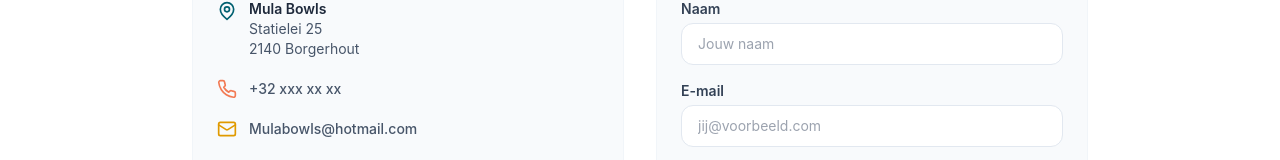
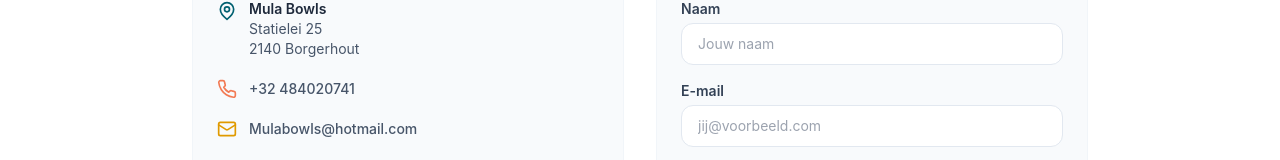
Before and after one commit to Rizwan-ah07/mula, a Next.js app: page /contact in a window 1280 px wide. Shown: the part 510-670 px from the top of the page. Built offline with nearby package versions, Linux system fonts and the light colour scheme.

Commit message:
edited contact page

```diff
--- a/app/contact/page.tsx
+++ b/app/contact/page.tsx
@@ -48,8 +48,8 @@
 
             <div className="flex items-center gap-3 text-sm text-slate-600">
               <Phone className="w-5 h-5 text-coral-500 flex-shrink-0" />
-              <a href="tel:+32xxxxxxxxx" className="hover:text-brand-700 transition-colors font-medium">
-                +32 xxx xx xx
+              <a href="tel:+32484020741" className="hover:text-brand-700 transition-colors font-medium">
+                +32 484020741
               </a>
             </div>
 
```
